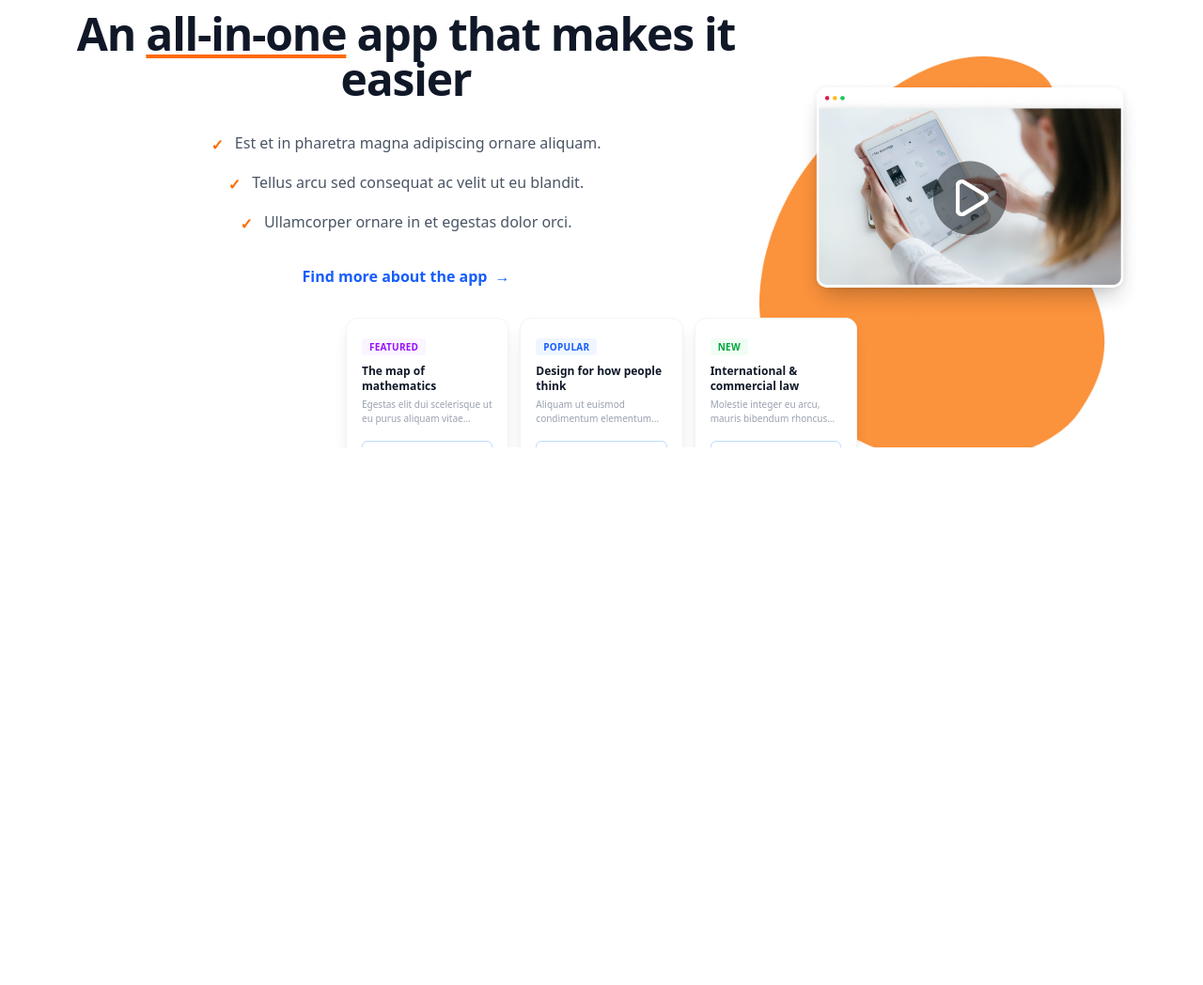
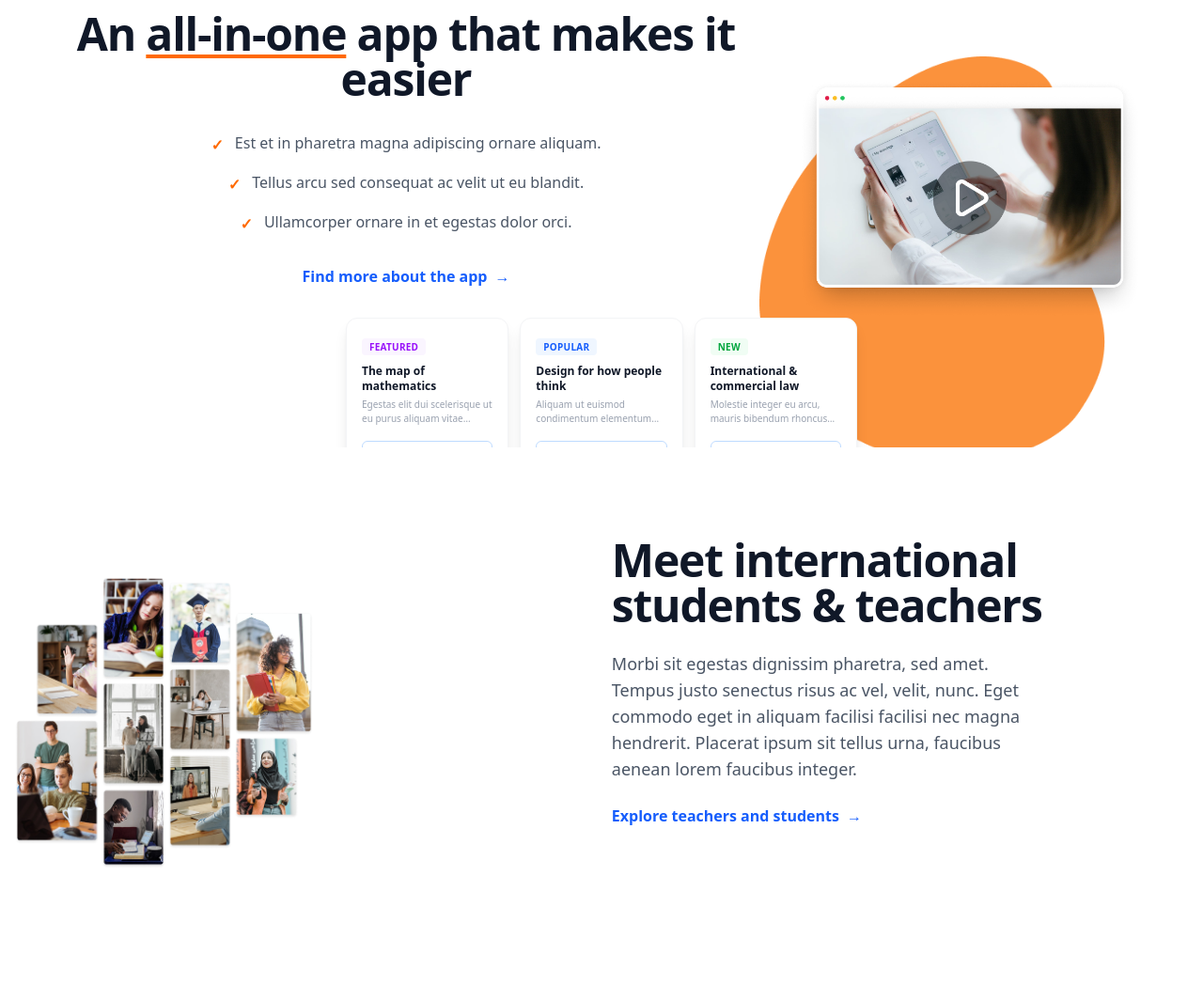
Before and after one commit to tabarovahadica46-source/h.t, a website: page index.html in a window 1280 px wide. Shown: the part 1782-2830 px from the top of the page at 94% size. Before the commit the page ends 2258 px from the top, so only its background shows below. Drawn offline with Linux system fonts and the light colour scheme.

Commit message:
sectoin-2

```diff
--- a/index.html
+++ b/index.html
@@ -151,19 +151,6 @@
       </a>
     </div>
 
-
-
-
-
-
-
-
-
-
-
-
-
-
     <div class="w-full md:w-1/2 flex justify-center items-center relative min-h-[400px]">
 
 
@@ -209,5 +196,36 @@
     </div>
   </div>
 </section>
+<section class="relative px-4 py-16 bg-white overflow-hidden lg:py-24 lg:flex">
+
+  <div class="max-w-6xl mx-auto flex flex-col gap-12 lg:flex-row lg:items-center lg:justify-between">
+
+    <div class="w-full flex justify-center items-center relative min-h-[380px] lg:w-1/2">
+
+     <img src="./images/Col.png" alt="">
+
+
+      </div>
+    </div>
+
+    <div class="w-full flex flex-col items-center text-center lg:w-1/2 lg:items-start lg:text-left">
+
+
+
+      <h2 class="text-3xl font-extrabold text-gray-900 tracking-tight sm:text-4xl lg:text-5xl">
+        Meet international <br class="hidden sm:inline" /> students & teachers
+      </h2>
+
+      <p class="mt-6 text-base text-gray-600 max-w-md sm:text-lg">
+        Morbi sit egestas dignissim pharetra, sed amet. Tempus justo senectus risus ac vel, velit, nunc. Eget commodo eget in aliquam facilisi facilisi nec magna hendrerit. Placerat ipsum sit tellus urna, faucibus aenean lorem faucibus integer.
+      </p>
+
+      <a href="#" class="mt-6 inline-flex items-center gap-2 font-semibold text-blue-600 hover:text-blue-700 hover:underline transition">
+        Explore teachers and students <span>→</span>
+      </a>
+    </div>
+
+  </div>
+</section>
 </body>
 </html>
```
Also changed, not shown: images/Col.png (added), src/output.css.
